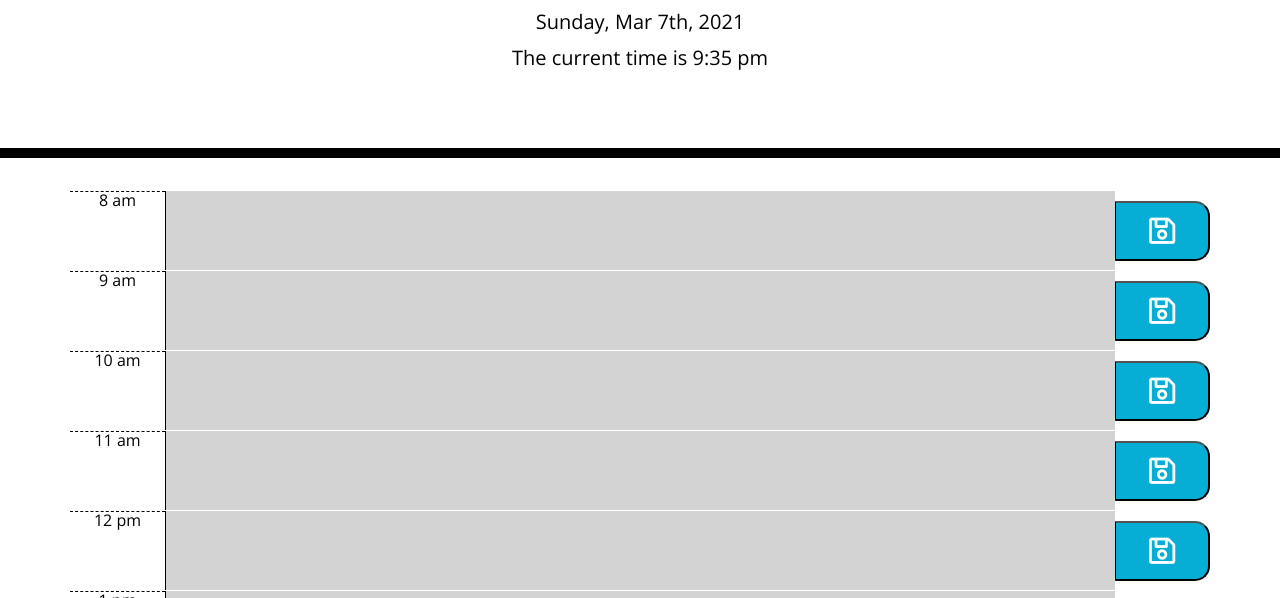
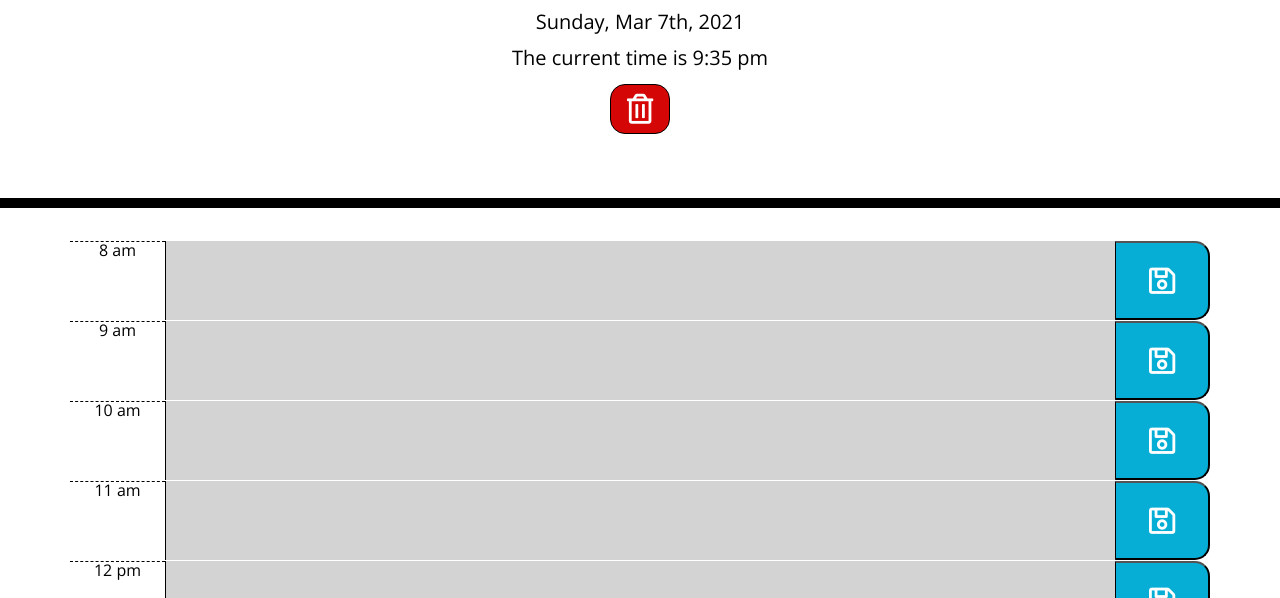
Before and after one commit to cbmartinez42/workday-planner, a plain HTML site: page index.html in a window 1280 px wide. Shown: the part 182-780 px from the top of the page. Drawn offline with nearby package versions, Linux system fonts and the light colour scheme.

Commit message:
updating with clear button

```diff
--- a/assets/css/style.css
+++ b/assets/css/style.css
@@ -66,11 +66,26 @@ textarea {
   color: white;
   align-self: center;
   font-size: 30px;
-  height: 60px;
-  width: 100px;
+  height: 79px;        /* added this */
 }
 
 .saveBtn:hover {
   font-size: 40px;
   transition: all .3s ease-in-out;
 }
+
+.delete-button {
+  border: 1px solid black;
+  border-radius: 15px;
+  background-color: #d50606;
+  color: white;
+  align-self: center;
+  font-size: 30px;
+  height: 50px;
+  width: 60px;
+}
+
+.delete-button:hover {
+  font-size: 38px;
+  transition: all .3s ease-in-out;
+}
--- a/assets/js/script.js
+++ b/assets/js/script.js
@@ -1,5 +1,6 @@
 let currentHour = moment().format('H');
 let today = moment();
+
 
 
 $(document).ready(function() {
@@ -17,9 +18,15 @@ $(document).ready(function() {
     restoreData();
 
     // save button eventlistener
-    $('button').click(function() {
+    $('.saveBtn').click(function() {
         console.log('Save Button clicked!');
         saveData(this.id)
+
+        $('.delete-button').click(function() {
+            localStorage.clear();
+            location.reload();
+        });
+
     });
 });
 
@@ -32,14 +39,13 @@ function saveData(btnId){
 
 // Retrieve descriptions from localStorage and insert into document
 function restoreData() {
-    for( i = 8; i < 18; i++ ) {
+    for(let i = 8; i < 18; i++) {
         var eventDescText = localStorage.getItem(i);
         var textareaId = "textarea" + i;
         var textarea = document.getElementById(textareaId);
         textarea.value = eventDescText;
     }
 }
-
 
 // initialize planner
 function initializePlanner() {
@@ -73,7 +79,6 @@ function initializePlanner() {
 
         // append all items to the container
         $('.container').append(wrapper);
-
     }
 }
 
--- a/index.html
+++ b/index.html
@@ -28,6 +28,7 @@
       <p class="lead">A simple calendar app for scheduling your work day</p>
       <p id="currentDay" class="lead"></p>
       <p id="time" class="lead">The current time is <span id="currentTime"></span></p>
+      <button class='delete-button' title="Clear Planner"><i class="far fa-trash-alt"></i></button>
     </header>
     <div class="container">
       <!-- Timeblocks go here -->
```
